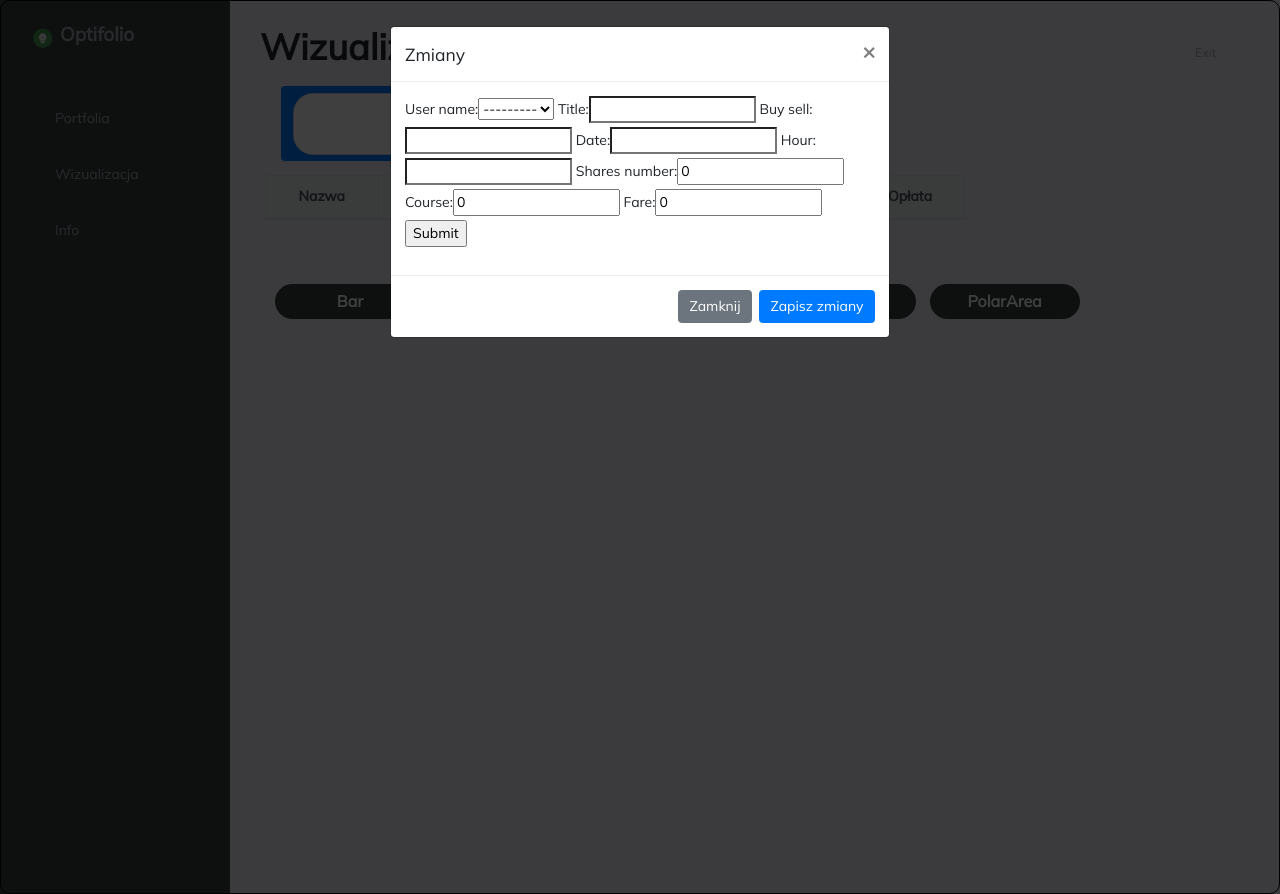
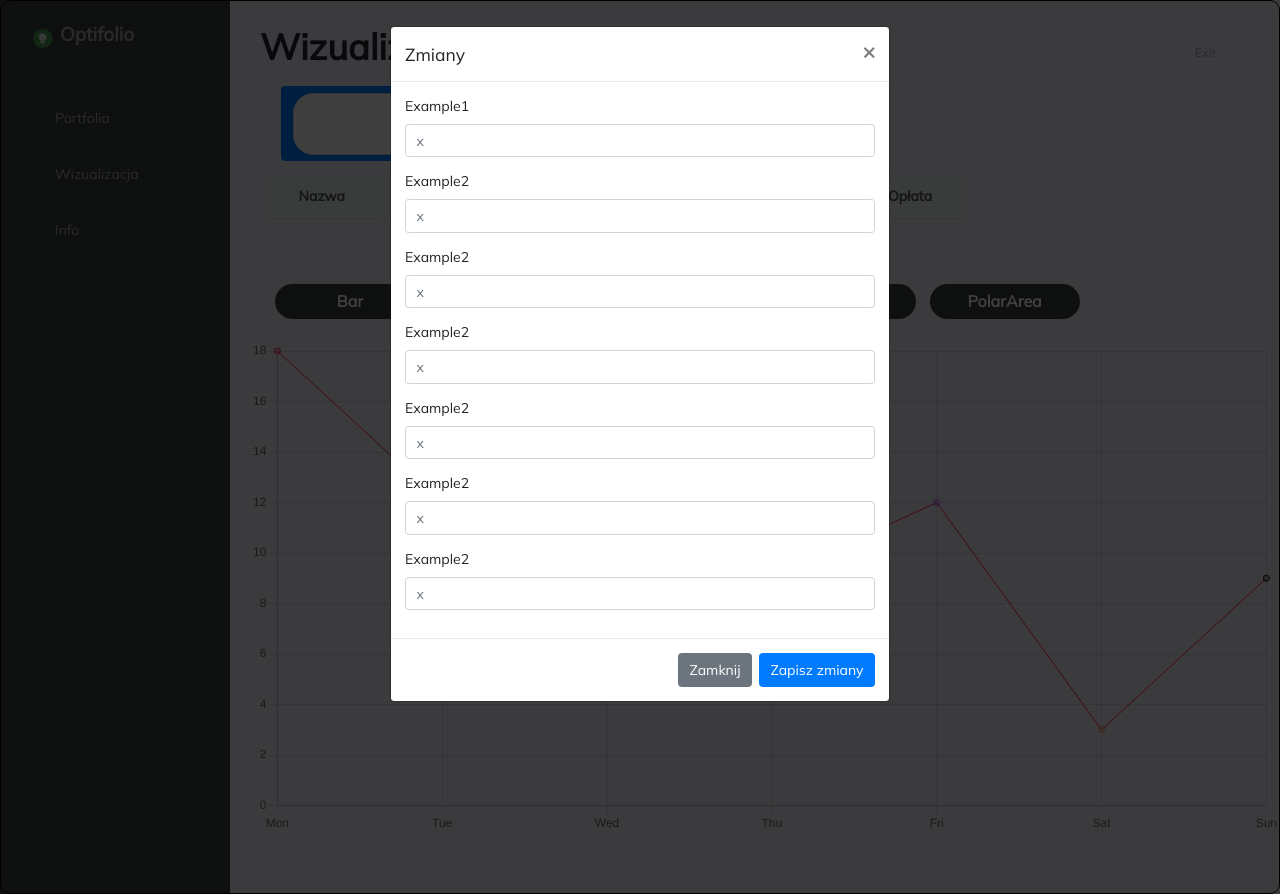
Before and after one commit to MaksymKokocinski/Optifolio-dev, a Django app: page /visualisationpage/ in a window 1280 px wide, after a click on "Dodaj"; the page is wider, and only the part inside the window is pictured. Run offline with Django 3.2, Linux system fonts and the light colour scheme; data that the repository does not hold is empty; some libraries are stand-ins or nearby versions.

Commit message:
Fix graphs

```diff
--- a/optifolio/templates/optifolio/visualisationpage.html
+++ b/optifolio/templates/optifolio/visualisationpage.html
@@ -39,14 +39,12 @@
         </button>
       </div>
       <div class="modal-body">
+       <form>
             <div class="form-group">
-              <form action="" method="POST">
-                  {% csrf_token %}
-                  {{form}}
-                  <input type="submit" name="Submit">
-              </form>
+                <label for="example1">Example1</label>
+                <input type="text" class="form-control" placeholder="x">
             </div>
-          <!--<div class="form-group">
+            <div class="form-group">
                 <label for="example2">Example2</label>
                 <input type="text" class="form-control" placeholder="x">
             </div>
@@ -70,7 +68,7 @@
                 <label for="example2">Example2</label>
                 <input type="text" class="form-control" placeholder="x">
             </div>
-          </form>-->
+    </form>
       </div>
       <div class="modal-footer">
         <button type="button" class="btn btn-secondary" data-dismiss="modal">Zamknij</button>
@@ -122,15 +120,20 @@
         <canvas id="myChart"></canvas>
       </div>
     </div>
+    <script>
+      for (i=0;i<visdata;i++){
+          labels2+=title[i];
+          document.write(labels2);
+          data2+=shares_number[i];
+          document.write(data2)
+          print(data2)
+        }
+    </script>
     <script type="text/javascript" src="https://cdn.jsdelivr.net/npm/chart.js"></script>
     <script>
     // setup
     const data = {
       //tutaj moze petle do tego zrobic na dlugosc visdata
-        for (i=0;i<visdata;i++){
-          labels+=title[i];
-          data+=shares_number[i];
-        }
           labels: ['Mon', 'Tue', 'Wed', 'Thu', 'Fri', 'Sat', 'Sun'],// tutaj wlozyc title
           datasets: [{
             label: 'Shares number',
```
Lines whose indentation alone changed are shown as unchanged.
